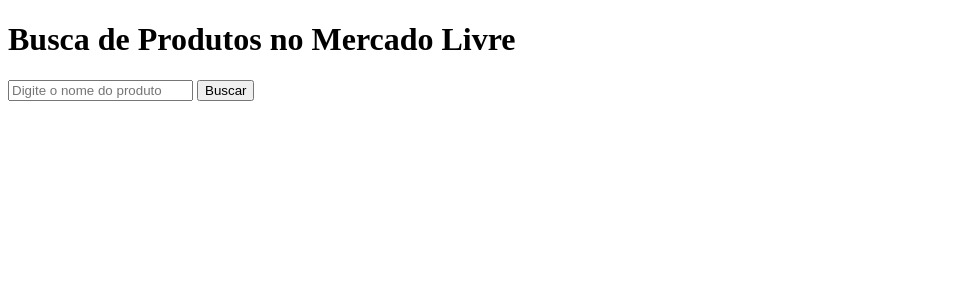
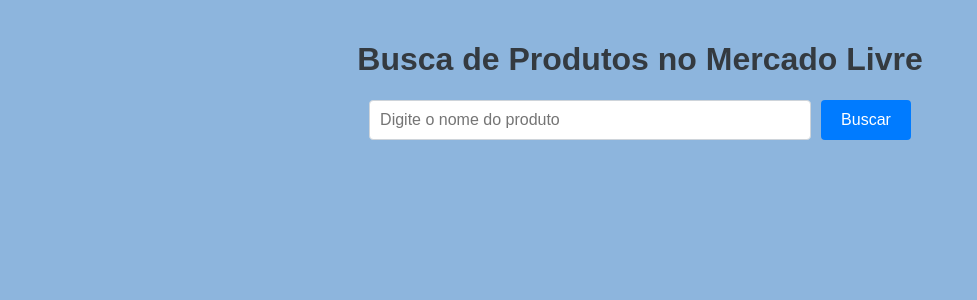
Before and after one commit to maarcos-floriano/web-scraping, a Flask app: page / in a window 1280 px wide. Shown: the top 300 px of the page, without its empty margins (0-977 px from the left). Run offline with Flask 3, Linux system fonts and the light colour scheme.

Commit message:
adicionei estilo ao index

```diff
--- /dev/null
+++ b/static/style.css
@@ -0,0 +1,70 @@
+body {
+  font-family: Arial, sans-serif;
+  background-color: #8db5dd;
+  margin: 0;
+  padding: 20px;
+}
+
+h1 {
+  color: #343a40;
+  text-align: center;
+}
+
+form {
+  max-width: 600px;
+  margin: 0 auto;
+  display: flex;
+  justify-content: center;
+  margin-bottom: 20px;
+}
+
+input[type="text"] {
+  width: 70%;
+  padding: 10px;
+  font-size: 16px;
+  border: 1px solid #ced4da;
+  border-radius: 4px;
+  margin-right: 10px;
+}
+
+button {
+  padding: 10px 20px;
+  font-size: 16px;
+  color: #fff;
+  background-color: #007bff;
+  border: none;
+  border-radius: 4px;
+  cursor: pointer;
+}
+
+button:hover {
+  background-color: #0056b3;
+}
+
+h2 {
+  color: #343a40;
+  text-align: center;
+}
+
+ul {
+  list-style-type: none;
+  padding: 0;
+}
+
+li {
+  background-color: #fff;
+  margin: 10px 0;
+  padding: 15px;
+  border: 1px solid #dee2e6;
+  border-radius: 4px;
+}
+
+li a {
+  color: #007bff;
+  text-decoration: none;
+  font-weight: bold;
+}
+
+li a:hover {
+  text-decoration: underline;
+}
--- a/templates/index.html
+++ b/templates/index.html
@@ -4,6 +4,7 @@
     <meta charset="UTF-8" />
     <meta name="viewport" content="width=device-width, initial-scale=1.0" />
     <title>Busca de Produtos</title>
+    <link rel="stylesheet" href="{{ url_for('static', filename='/style.css') }}">
   </head>
   <body>
     <h1>Busca de Produtos no Mercado Livre</h1>
```
